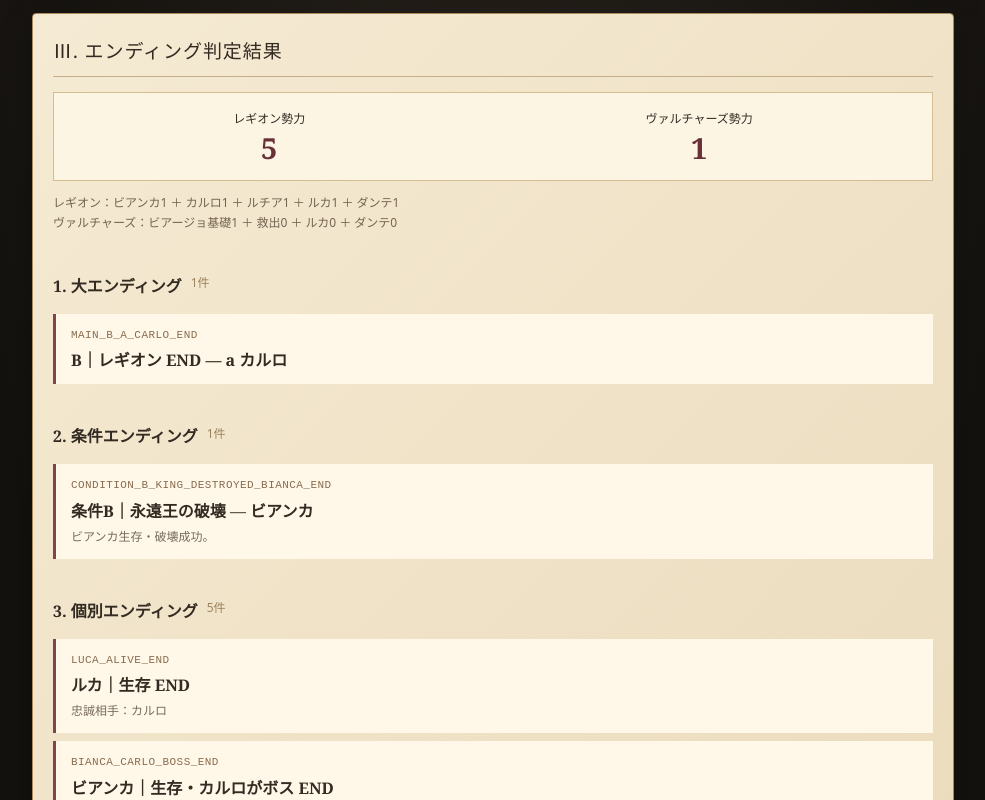
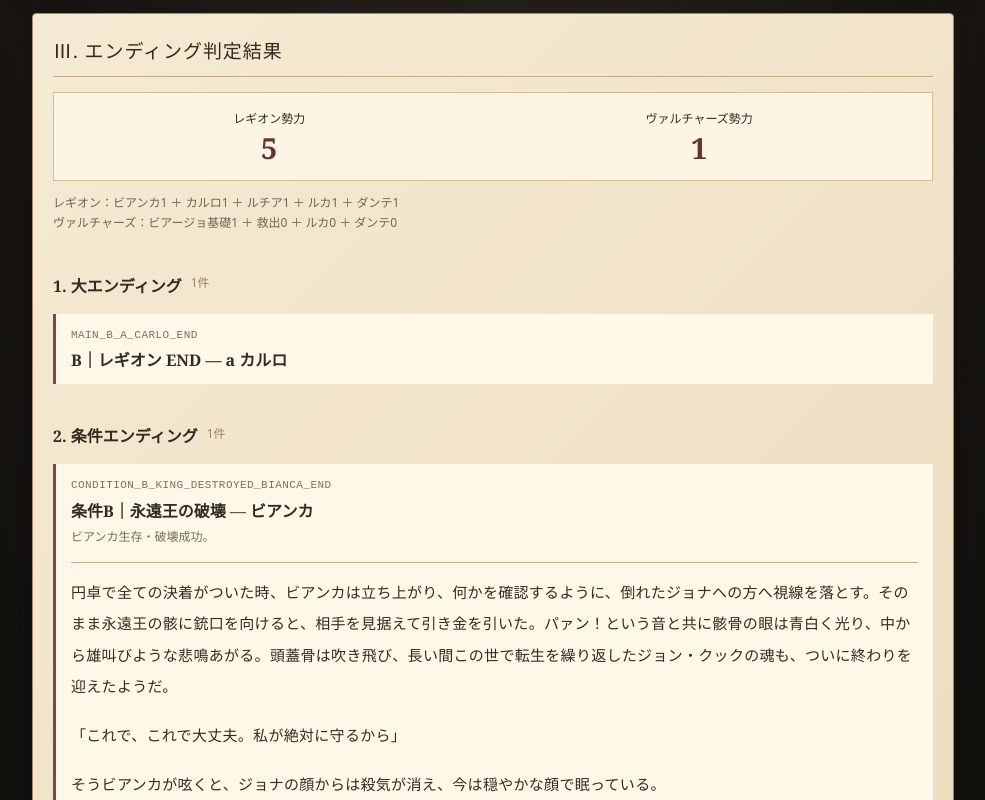
Before and after one commit to kakinumakiyoshi/requie3-ending, a plain HTML site: page index.html in a window 1280 px wide. Both pictures are taken after a click on the button "集計してエンディングを表示". Shown: the part 1440-2240 px from the top of the page, without its empty margins (147-1132 px from the left). Drawn offline with Linux system fonts and the light colour scheme.

Commit message:
Add condition B story text (Bianca / trustee with name substitution)
Co-Authored-By: Claude Opus 5.5 <noreply@anthropic.com>
Claude-Session: https://claude.ai/code/session_0125UGnamC7oMJDsrMrMC8zL

```diff
--- a/index.html
+++ b/index.html
@@ -73,6 +73,9 @@ button{min-height:48px;touch-action:manipulation}.survive label{min-height:52px;
 </main><div id="mobileBar"><button id="mobileCalc" type="button">エンディングを判定</button><button id="mobileTop" class="secondary" type="button">入力へ戻る</button></div><script>
 const STORY_MAIN_A_ALL_DEAD="シャッターランドの地下にある円卓の周りに、6つの死体が転がり落ちた。物音ひとつしない静かな館。永遠王の骸が、先ほどまでと何ひとつ変わらぬ姿で鎮座していた。\nジョナはヤギのマスクを取ると、額に血と汗を滲ませながら、黒い殺気を放ち立ち尽くしている。ジョナは見事にやり遂げた。いや、今やジョン・クックと呼ぶ方が相応しいだろう。二つの魂は混ざり合い、ジョナの意識は消えつつあった。\n彼が地下室の壁に手を当てると、壁の一部が開いた。奥には配電室のようなものが見える。\nジョン・クックが電源を入れると、一斉に全ての電灯が灯り、閉まっていた館のシャッターが開いていく。命が宿るようにシャッターランドの灯りが、全ての窓から外へ向かって放たれた。\n館のあるじは、1階のドアから悠々と外へ出て、そして笑った。\n「レギオンは死んだ！そして私は帰ってきた！Requiemがある限り、ジェイクは何度でも蘇る！すまない我が子どもたちよ。恨むならレオーネを恨め。その魂が安らかならんことを…。」";
 const STORY_MAIN_A_LUCA_ALIVE="シャッターランドの地下にある円卓の周りに、5つの死体が転がり落ちた。物音ひとつしない静かな館。永遠王の骸が、先ほどまでと何ひとつ変わらぬ姿で鎮座していた。\nジョナはヤギのマスクを取ると、額に血と汗を滲ませながら、黒い殺気を放ち立ち尽くしている。ジョナは見事にやり遂げた。いや、今やジョン・クックと呼ぶ方が相応しいだろう。二つの魂は混ざり合い、ジョナの意識は消えつつあった。\n彼が地下室の壁に手を当てると、壁の一部が開いた。奥には配電室のようなものが見える。\nジョン・クックが電源を入れると、一斉に全ての電灯が灯り、閉まっていた館のシャッターが開いていく。命が宿るようにシャッターランドの灯りが、全ての窓から外へ向かって放たれた。\nジョナの影には、イヌのマスクを手に持ったルカが1人佇んでいる。「あなたは、父なんですか？」ルカの問いに、ジョナは微笑んだ。さっきまでそこにいたはずの男とはまるで違う雰囲気に、ルカは全てを察し、新たな王に跪いた。\n館のあるじは、1階のドアから悠々と外へ出て、そして笑った。\n「レギオンは死んだ！そして私は帰ってきた！Requiemがある限り、ジェイクは何度でも蘇る！すまない我が子どもたちよ。恨むならレオーネを恨め。その魂が安らかならんことを…。」";
+const STORY_COND_B_BIANCA="円卓で全ての決着がついた時、ビアンカは立ち上がり、何かを確認するように、倒れたジョナへの方へ視線を落とす。そのまま永遠王の骸に銃口を向けると、相手を見据えて引き金を引いた。パァン！という音と共に骸骨の眼は青白く光り、中から雄叫びような悲鳴あがる。頭蓋骨は吹き飛び、長い間この世で転生を繰り返したジョン・クックの魂も、ついに終わりを迎えたようだ。\n「これで、これで大丈夫。私が絶対に守るから」\nそうビアンカが呟くと、ジョナの顔からは殺気が消え、今は穏やかな顔で眠っている。";
+// ○○は、ビアンカが託した相手の名前に置き換える
+const STORY_COND_B_TRUSTEE="円卓で全ての決着がついた時、○○は立ち上がり、何かを確認するように、倒れたジョナへの方へ視線を落とす。そのまま永遠王の骸に銃口を向けると、相手を見据えて引き金を引いた。パァン！という音と共に骸骨の眼は青白く光り、中から雄叫びような悲鳴あがる。頭蓋骨は吹き飛び、長い間この世で転生を繰り返したジョン・クックの魂も、ついに終わりを迎えたようだ。\n「ビアンカ、もう大丈夫だ。」\n肩の荷が降りたように○○が呟くと、ジョナの顔からは殺気が消え、今は穏やかな顔で眠っている。";
 document.getElementById("jsWarning").style.display="none";
 const characters=[["luca","ルカ"],["carlo","カルロ"],["dante","ダンテ"],["bianca","ビアンカ"],["lucia","ルチア"],["biagio","ビアージョ"],["jonah","ジョナ"]];
 const names=Object.fromEntries(characters);
@@ -168,8 +171,8 @@ function calculate(){
  if(faction==="culprit"&&loyalty==="jonah"&&alive("luca"))
    conditions.push(el("CONDITION_A_LUCA_LOYALTY_END","条件A｜ルカの忠誠","ジョナに忠誠を誓い、犯人勝利でルカも生存。"));
  if(faction!=="culprit"&&kingDestroyed){
-   if(alive("bianca"))conditions.push(el("CONDITION_B_KING_DESTROYED_BIANCA_END","条件B｜永遠王の破壊 ― ビアンカ","ビアンカ生存・破壊成功。"));
-   else conditions.push(el("CONDITION_B_KING_DESTROYED_TRUSTEE_END","条件B｜永遠王の破壊 ― 託す",`${names[trustee]}に託して破壊成功。`));
+   if(alive("bianca")){const e=el("CONDITION_B_KING_DESTROYED_BIANCA_END","条件B｜永遠王の破壊 ― ビアンカ","ビアンカ生存・破壊成功。");e.story=STORY_COND_B_BIANCA;conditions.push(e);}
+   else{const e=el("CONDITION_B_KING_DESTROYED_TRUSTEE_END","条件B｜永遠王の破壊 ― 託す",`${names[trustee]}に託して破壊成功。`);e.story=STORY_COND_B_TRUSTEE.split("○○").join(names[trustee]);conditions.push(e);}
  }
  // ビアンカ死亡・答えは正解・託した相手がジョナ・ジョナが犯人として拘束 → 骸の破壊は失敗
  if(!killer&&correct&&!alive("bianca")&&trustee==="jonah")
@@ -211,7 +214,7 @@ function calculate(){
  $("scoreArea").innerHTML=killer?'<div class="score"><div><small>犯人勝利</small><b>YES</b></div><div><small>勢力判定</small><b>省略</b></div></div>':`<div class="score"><div><small>レギオン勢力</small><b>${legion}</b></div><div><small>ヴァルチャーズ勢力</small><b>${vultures}</b></div></div><p class="hint">レギオン：ビアンカ${alive("bianca")?1:0} ＋ カルロ${alive("carlo")?1:0} ＋ ルチア${alive("lucia")?1:0} ＋ ルカ${bonusLucaLeg} ＋ ダンテ${bonusDanteLeg}<br>ヴァルチャーズ：ビアージョ基礎${biagioAl?1:0} ＋ 救出${biagioAl?(rescued>=3?2:rescued>=1?1:0):0} ＋ ルカ${bonusLucaV} ＋ ダンテ${bonusDanteV}</p>`;
  if(!killer&&legion===vultures&&biagioAl){$("scoreArea").innerHTML+=`<div class="field"><label for="tie">同点の場合の勝利勢力（コイントス結果）</label><select id="tie"><option value="legion">レギオン</option><option value="vultures">ヴァルチャーズ</option></select></div>`;$("tie").value=tieWinner;$("tie").onchange=()=>{tieWinner=val("tie");calculate()};}
  $("warningArea").innerHTML=warnings.length?`<div class="note">${warnings.map(w=>"※ "+w).join("<br>")}</div>`:"";
- $("endArea").innerHTML=all.map(([t,i])=>block(t,i)).join("")+'<div class="note" style="margin-top:18px"><b>判定仕様</b>：ルチア正解時は犯人逮捕・ルチア生存。レギオン勝利／ボス未確定は正式分岐。ヴァルチャーズ勝利では他マフィア解体（生存者は生存）。犯人敗北時は投票死亡最大3人。条件・個別・エピローグは該当しなければ表示されません。シナリオ本文は大END A（ジョナ勝利：ルカ死亡版・ルカ生存版）のみ登録済みです。</div>';
+ $("endArea").innerHTML=all.map(([t,i])=>block(t,i)).join("")+'<div class="note" style="margin-top:18px"><b>判定仕様</b>：ルチア正解時は犯人逮捕・ルチア生存。レギオン勝利／ボス未確定は正式分岐。ヴァルチャーズ勝利では他マフィア解体（生存者は生存）。犯人敗北時は投票死亡最大3人。条件・個別・エピローグは該当しなければ表示されません。シナリオ本文は大END A（ルカ死亡版・ルカ生存版）と条件B（永遠王の破壊：ビアンカ／託す）が登録済みです。</div>';
  lastText=all.map(([t,items])=>t+"\n"+(items.map(x=>x.id+" : "+x.name+(x.story?"\n\n"+x.story:"")+(x.storyNotice?"\n"+x.storyNotice:"")).join("\n")||"該当なし")).join("\n\n");
  $("result").classList.remove("hidden");$("result").scrollIntoView({behavior:"smooth",block:"start"});
 }
```
